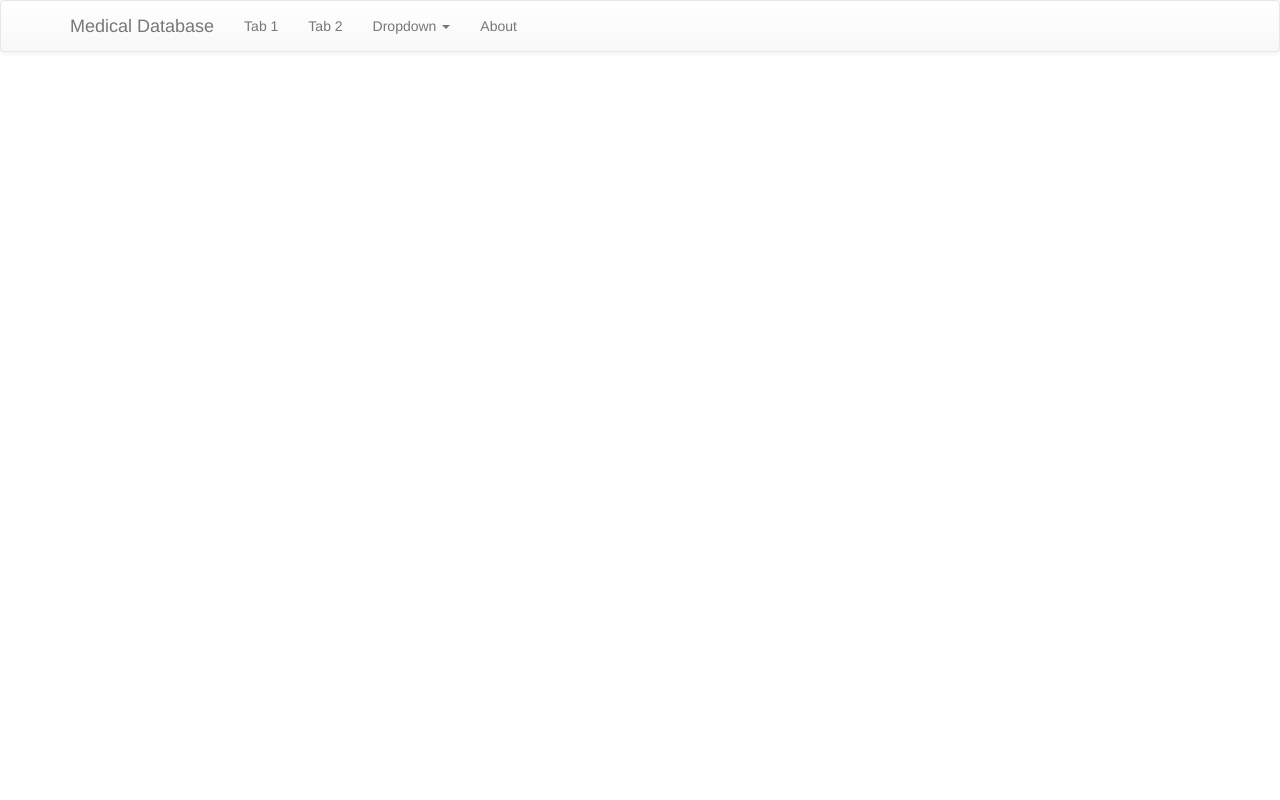
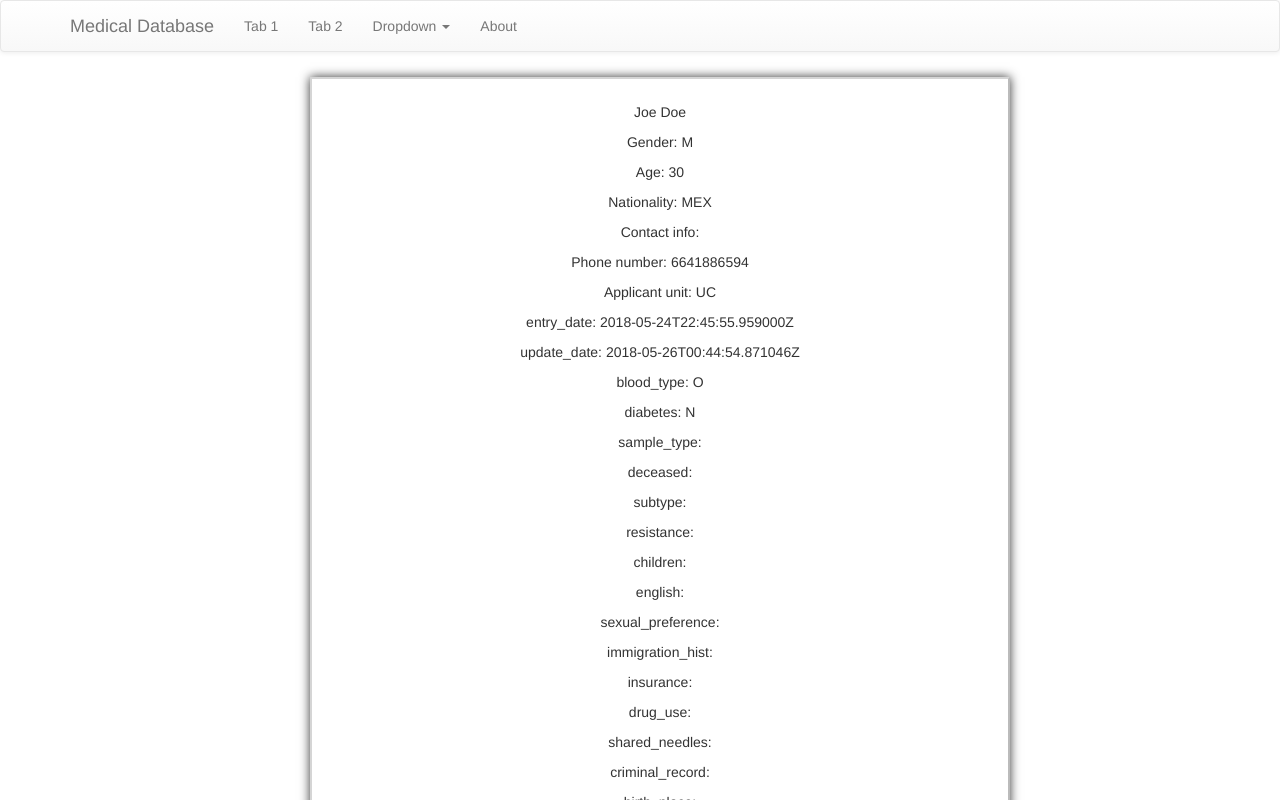
Before and after one commit to brfff10/Proyecto_Topicos, a React (Create React App) app in the folder react-test/: page /record/1111 in a window 1280 px wide. Shown: the top 800 px of the page. Built offline with nearby package versions, Linux system fonts and the light colour scheme.

Commit message:
Record display and graph

```diff
--- a/react-test/package.json
+++ b/react-test/package.json
@@ -9,6 +9,7 @@
     "react-dom": "^16.3.2",
     "react-router-dom": "^4.2.2",
     "react-scripts": "1.1.4",
+    "recharts": "^1.0.0-beta.10",
     "styled-components": "^3.3.0"
   },
   "scripts": {
--- a/react-test/src/App.js
+++ b/react-test/src/App.js
@@ -4,6 +4,7 @@ import NavbarParent from './components/NavBar/NavBarParent';
 import HomeScreen from './components/HomeScreen/HomeScreen'
 import PatientInfoRequests from './components/PatientInfoRequests/PatientInfoRequests';
 import About from './components/About/About';
+import Records from './components/Records/Records';
 
 const App = () => (
   <Router>
@@ -18,7 +19,7 @@ const App = () => (
       <Route path="/tab2" component={UnderConstruction} />
       <Route path="/profile" component={UnderConstruction} />
       <Route path="/patients" component={PatientInfoRequests} />
-      <Route path="/records/:id" component={UnderConstruction} />
+      <Route path="/record/:id" component={Records} />
     </div>
   </Router>
 );
--- a/react-test/src/components/PatientInfoRequests/PatientInfoRequests.js
+++ b/react-test/src/components/PatientInfoRequests/PatientInfoRequests.js
@@ -37,7 +37,7 @@ class PatientInfoRequests extends Component {
             phone_number: '6666666666',
             applicant_unit: '1'
         }]; //Eliminate this
-        this.setState({patients: testPatients, searchResults: testPatients})
+        this.setState({patients: testPatients, searchResults: testPatients}) //Also this
     }
     getItems(){
         fetch('http://localhost:8000/api/patients/')
--- /dev/null
+++ b/react-test/src/components/Records/GraphRecordInfo/GraphRecordInfo.js
@@ -0,0 +1,35 @@
+import React, { Component } from 'react';
+import { BarChart, XAxis, YAxis, CartesianGrid, Tooltip, Bar, ResponsiveContainer, Legend } from 'recharts';
+import styled from 'styled-components';
+
+const BarChartStyle = styled.div`
+    text-align: center;
+    display: inline-block;
+`;
+
+class GraphRecordInfo extends Component{
+    constructor(){
+        super()
+        this.state = {
+            data:''
+        };
+    }
+    render(){
+        return(
+            <BarChartStyle>
+                <BarChart width={600} height={300} data={this.props.data}
+                margin={{top: 5, right: 30, left: 20, bottom: 5}}>
+                <CartesianGrid strokeDasharray="3 3"/>
+                <XAxis dataKey="name"/>
+                <YAxis/>
+                <Tooltip/>
+                <Legend />
+                <Bar dataKey="pv" fill="#8884d8" />
+                <Bar dataKey="uv" fill="#82ca9d" />
+                </BarChart>
+            </BarChartStyle>
+        )
+    }
+}
+
+export default GraphRecordInfo;
--- /dev/null
+++ b/react-test/src/components/Records/RecordFile/RecordFile.js
@@ -0,0 +1,111 @@
+import React, { Component } from 'react';
+import styled from 'styled-components';
+import { Redirect } from 'react-router-dom';
+
+const RecordStyled = styled.button`
+    box-shadow: 0px 0px 10px 0px #333;
+    width: 700px;
+    height: 800px;
+    text: center;
+    background-color: white;
+    margin: 5px
+`;
+
+const ListStyle = styled.div`
+    display: center;
+`;
+
+class RecordFile extends Component {
+    constructor(props){
+        super(props);
+        this.state = {
+            redirect: true
+        }
+    }
+    render(){
+        console.log(this.props.record.patient);
+        if (this.props.record){
+            return (
+                <ul>
+                    <ListStyle >
+                        <RecordStyled disabled>
+
+                            <p>{this.props.record.patient.first_name} {this.props.record.patient.last_name}</p>
+                            <p>Gender: {this.props.record.patient.gender}</p>
+                            <p>Age: {this.props.record.patient.age}</p>
+                            <p>Nationality: {this.props.record.patient.nationality}</p>
+                            <p>Contact info: {this.props.record.patient.contact_info}</p>
+                            <p>Phone number: {this.props.record.patient.phone_number}</p>
+                            <p>Applicant unit: {this.props.record.patient.applicant_unit}</p>
+
+                            <p>entry_date: {this.props.record.entry_date}</p>
+                            <p>update_date: {this.props.record.update_date }</p>
+                            <p>blood_type: {this.props.record.blood_type }</p>
+                            <p>diabetes: {this.props.record.diabetes }</p>
+                            <p>sample_type: {this.props.record.sample_type }</p>
+                            <p>deceased: {this.props.record.deceased }</p>
+                            <p>subtype: {this.props.record.subtype }</p>
+                            <p>resistance: {this.props.record.resistance }</p>
+                            <p>children: {this.props.record.children }</p>
+                            <p>english: {this.props.record.english }</p>
+                            <p>sexual_preference: {this.props.record.sexual_preference }</p>
+                            <p>immigration_hist: {this.props.record.immigration_hist }</p>
+                            <p>insurance: {this.props.record.insurance }</p>
+                            <p>drug_use: {this.props.record.drug_use }</p>
+                            <p>shared_needles: {this.props.record.shared_needles }</p>
+                            <p>criminal_record: {this.props.record.criminal_record }</p>
+                            <p>birth_place: {this.props.record.birth_place }</p>
+                            <p>job: {this.props.record.job }</p>
+
+                        </RecordStyled>
+                    </ListStyle>
+                </ul>
+            );
+        } else {
+            return(
+                <p> Loading </p>
+            )
+        }
+
+    }
+}
+
+export default RecordFile;
+
+/*
+{
+    "record_id": 1,
+    "patient": {
+        "patient_id": 3,
+        "first_name": "Joe",
+        "last_name": "Doe",
+        "gender": "M",
+        "age": 30,
+        "nationality": "MEX",
+        "contact_info": "",
+        "phone_number": "6641886594",
+        "applicant_unit": "UC"
+    },
+    "entry_date": "2018-05-24T22:45:55.959000Z",
+    "update_date": "2018-05-26T00:44:54.871046Z",
+    "birth_date": "1996-05-17",
+    "blood_type": "O",
+    "diabetes": "N",
+    "sample_type": "",
+    "deceased": "",
+    "subtype": "",
+    "resistance": "",
+    "children": "",
+    "english": "",
+    "sexual_preference": "",
+    "immigration_hist": "",
+    "insurance": "",
+    "drug_use": "",
+    "shared_needles": "",
+    "criminal_record": "",
+    "birth_place": null,
+    "job": null
+}
+
+
+*/
--- /dev/null
+++ b/react-test/src/components/Records/Records.js
@@ -0,0 +1,89 @@
+import React, { Component } from 'react';
+import styled from 'styled-components';
+import RecordFile from './RecordFile/RecordFile';
+import GraphRecordInfo from './GraphRecordInfo/GraphRecordInfo';
+
+const RecordContainerStyle = styled.div`
+    text-align: center;
+    margin: 0 auto;
+`;
+
+class Records extends Component{
+    constructor(){
+        super()
+        this.state = {
+            record: '',
+            data: ''
+        }
+    }
+    componentDidMount(){
+        //this.getItems(this.props.params.id);
+        //this.getData(this.props.params.id);
+        var testRecord = {
+            record_id: 1,
+            patient: {
+                patient_id: 3,
+                first_name: "Joe",
+                last_name: "Doe",
+                gender: "M",
+                age: 30,
+                nationality: "MEX",
+                contact_info: "",
+                phone_number: "6641886594",
+                applicant_unit: "UC"
+            },
+            entry_date: "2018-05-24T22:45:55.959000Z",
+            update_date: "2018-05-26T00:44:54.871046Z",
+            birth_date: "1996-05-17",
+            blood_type: "O",
+            diabetes: "N",
+            sample_type: "",
+            deceased: "",
+            subtype: "",
+            resistance: "",
+            children: "",
+            english: "",
+            sexual_preference: "",
+            immigration_hist: "",
+            insurance: "",
+            drug_use: "",
+            shared_needles: "",
+            criminal_record: "",
+            birth_place: null,
+            job: null
+        }
+        this.setState({record: testRecord});
+
+        var data = [
+            {name: '1-feb-14', uv: 4000, pv: 2400, amt: 2400},
+            {name: '2-feb-14', uv: 3000, pv: 1398, amt: 2210},
+            {name: '3-feb-14', uv: 2000, pv: 9800, amt: 2290},
+            {name: '4-feb-14', uv: 2780, pv: 3908, amt: 2000},
+            {name: '5-feb-14', uv: 1890, pv: 4800, amt: 2181},
+            {name: '6-feb-14', uv: 2390, pv: 3800, amt: 2500},
+            {name: '7-feb-14', uv: 3490, pv: 4300, amt: 2100},
+        ]
+        this.setState({data: data});
+
+    }
+    getItems(recordId){
+        fetch('http://localhost:8000/api/record/'+recordId)
+            .then(results => results.json())
+            .then(results => this.setState({record: results}));
+    }
+    getData(recordId){
+        fetch('http://localhost:8000/api/data/'+recordId)
+            .then(results => results.json())
+            .then(results => this.setState({data: results}));
+    }
+    render(){
+        return(
+            <RecordContainerStyle>
+                <RecordFile record={this.state.record}/>
+                <GraphRecordInfo data={this.state.data}/>
+            </RecordContainerStyle>
+        )
+    }
+}
+
+export default Records;
```
Also changed, not shown: 1 other file (tests, documents, lock files or other folders).
